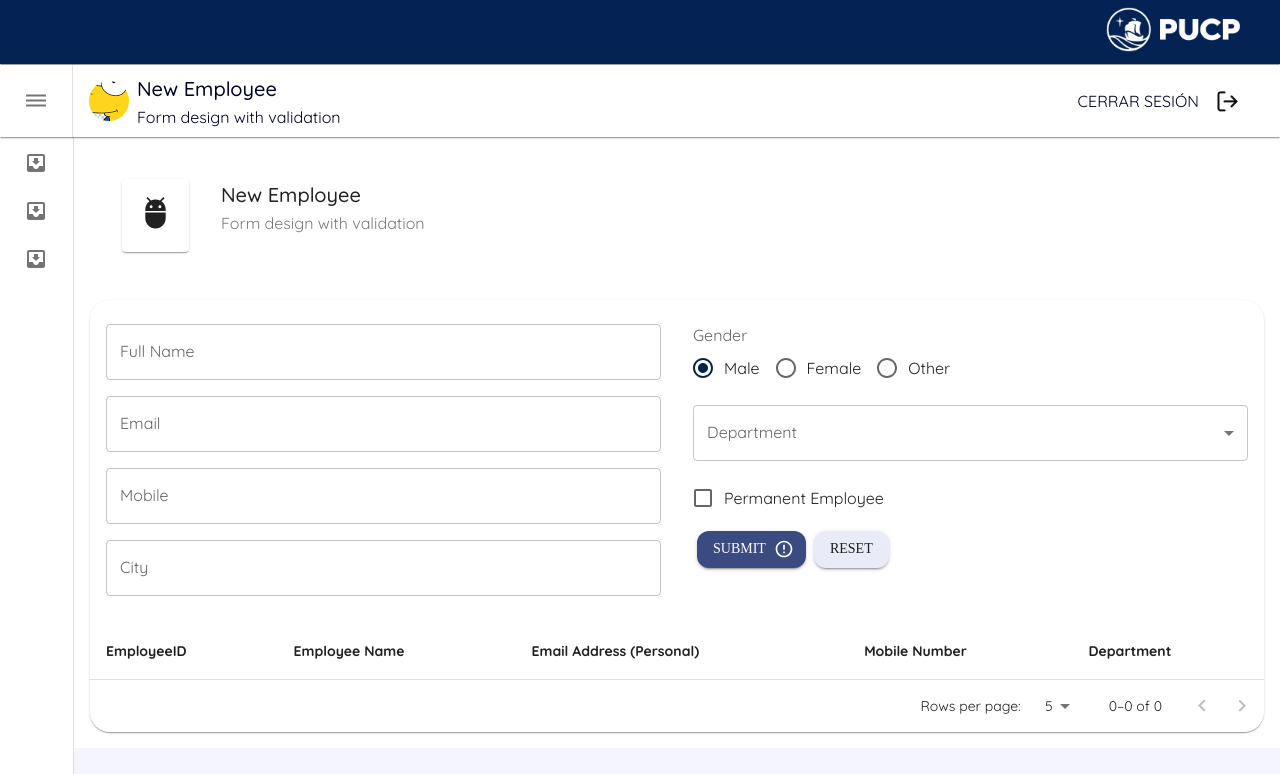
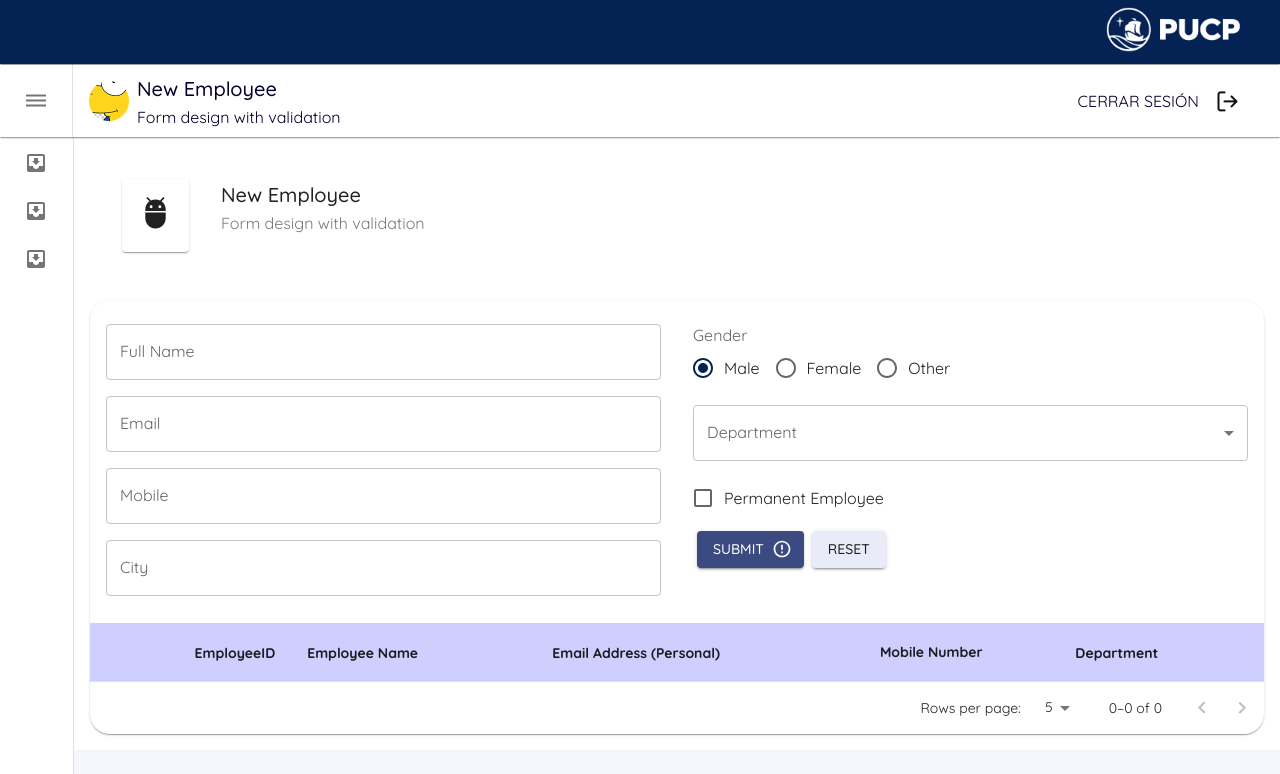
Before and after one commit to gabrhr/teachersoftJS, a React (Create React App) app: page /employee in a window 1280 px wide. Shown: the top 774 px of the page. Built offline with nearby package versions, Linux system fonts and the light colour scheme.

Commit message:
Add custom sortable table to Employee

```diff
--- a/src/App/theme.js
+++ b/src/App/theme.js
@@ -81,7 +81,7 @@ const theme = createTheme({
           root: {
             // textTransform: 'none',
             margin: '4px',
-            fontFamily: "NotoSans"
+            fontFamily: '"NotoSans", "Quicksand", "Arial", "sans-serif'
           }
         },
       },
--- a/src/components/useTable.js
+++ b/src/components/useTable.js
@@ -1,22 +1,29 @@
 import React, { useState } from 'react'
-import { Table, TableCell, TableHead, TablePagination, TableRow } from '@mui/material'
-import {makeStyles} from '@mui/styles'
+import { Table, TableCell, TableHead, TablePagination, TableRow, TableSortLabel } from '@mui/material'
+import { makeStyles } from '@mui/styles'
 
-const useStyles = makeStyles(tableStyle => ({
+const useStyles = makeStyles(theme => ({
   table: {
     marginTop: 3,
-        '& thead th': {
+    // '& .MuiTable-root': {
+    '& .MuiTableCell-head': {
       fontWeight: '600',
-            color: "primary.light"
+      color: "primary.dark",
+      backgroundColor: '#cfcfff',
+
     },
-        '& tbody td': {
-            fontWeight: '300',
-            background: '#E9ECF8',
-            border: '15px'
+    /* All of these work to different degrees */
+    // '& tbody td': {
+    // '& .MuiTableRow-root': {
+    // '& .MuiTableCell-root': {
+    '& .MuiTableCell-body': {
+      // fontWeight: '300',
+      // backgroundColor: "#00ff00"
+      // border: '15px'
     },
     '& tbody tr:hover': {
-            backgroundColor: '#fffbf2',
-            cursor: 'pointer'
+      backgroundColor: '#E9ECF8',
+      // cursor: 'pointer'
     }
   }
 }
@@ -27,6 +34,8 @@ export default function useTable(records, headers) {
   const pages = [5, 10, 25]
   const [page, setPage] = useState(0)
   const [rowsPerPage, setRowsPerPage] = useState(pages[page])
+  const [order, setOrder] = useState()
+  const [orderBy, setOrderBy] = useState()
 
   const TblContainer = props => (
     // FIX:  no funciona style
@@ -36,13 +45,35 @@ export default function useTable(records, headers) {
   )
 
   const TblHead = props => {
+
+    const handleSortRequest = cellID => {
+      const isAsc = orderBy === cellID && order === "asc"
+      setOrder(isAsc ? 'desc' : 'asc')
+      setOrderBy(cellID)
+    }
+
     return (
       <TableHead>
         <TableRow>
           {
-                        headers.map(header => (
-                            <TableCell key={header.id}>
-                                {header.label}
+            headers.map(headCell => (
+              <TableCell
+                key={headCell.id}
+                align={headCell.numeric ? 'right' : 'left'}
+                sortDirection={orderBy === headCell.id
+                  ? order : false}
+              >
+                {headCell.sortable ?
+                  <TableSortLabel
+                    active={orderBy === headCell.id}
+                    direction={orderBy === headCell.id
+                      ? order : 'asc'}
+                    onClick={() => {
+                      handleSortRequest(headCell.id)
+                    }}
+                  >
+                    {headCell.label}
+                  </TableSortLabel> : headCell.label}
               </TableCell>
             ))
           }
@@ -51,11 +82,11 @@ export default function useTable(records, headers) {
     )
   }
 
-    const handlePageChange = (event, newPage) => {
+  const handleChangePage = (event, newPage) => {
     setPage(newPage)
   }
 
-    const handleRowsPerPageChange = event => {
+  const handleChangeRowsPerPage = event => {
     setRowsPerPage(parseInt(event.target.value, 10))
     setPage(0)
   }
@@ -67,13 +98,42 @@ export default function useTable(records, headers) {
       rowsPerPageOptions={pages}
       rowsPerPage={rowsPerPage}
       count={records.length}
-            onPageChange={handlePageChange}
-            onRowsPerPageChange={handleRowsPerPageChange}
+      onPageChange={handleChangePage}
+      onRowsPerPageChange={handleChangeRowsPerPage}
     />
   )
 
+  // This method is created for cross-browser compatibility, if you don't
+  // need to support IE11, you can use Array.prototype.sort() directly
+  function stableSort(array, comparator) {
+    const stabilizedThis = array.map((el, index) => [el, index]);
+    stabilizedThis.sort((a, b) => {
+      const order = comparator(a[0], b[0]);
+      if (order !== 0) return order;
+      return a[1] - b[1];
+    });
+    return stabilizedThis.map((el) => el[0]);
+  }
+
+  function getComparator(order, orderBy) {
+    return order === 'desc'
+      ? (a, b) => descendingComparator(a, b, orderBy)
+      : (a, b) => -descendingComparator(a, b, orderBy);
+  }
+
+  function descendingComparator(a, b, orderBy) {
+    if (b[orderBy] < a[orderBy]) {
+      return -1;
+    }
+    if (b[orderBy] > a[orderBy]) {
+      return 1;
+    }
+    return 0;
+  }
+
   const recordsAfterPagingAndSorting = () => {
-        return records.slice(page*rowsPerPage, (page+1)*rowsPerPage)
+    return stableSort(records, getComparator(order, orderBy))
+      .slice(page * rowsPerPage, (page + 1) * rowsPerPage)
   }
 
   return {
--- a/src/pages/Employees/Employees.js
+++ b/src/pages/Employees/Employees.js
@@ -15,11 +15,36 @@ const useStyles = makeStyles(theme => ({
 }))
 
 const tableHeaders = [
-    {id: 'id', label: 'EmployeeID'},
-    {id: 'fullName', label: 'Employee Name'},
-    {id: 'email', label: 'Email Address (Personal)'},
-    {id: 'mobile', label: 'Mobile Number'},
-    {id: 'department', label: 'Department'}
+  {
+    id: 'id',
+    label: 'EmployeeID',
+    numeric: true,
+    sortable: true
+  },
+  {
+    id: 'fullName',
+    label: 'Employee Name',
+    numeric: false,
+    sortable: true
+  },
+  {
+    id: 'email',
+    label: 'Email Address (Personal)',
+    numeric: false,
+    sortable: true
+  },
+  {
+    id: 'mobile',
+    label: 'Mobile Number',
+    numeric: false,
+    sortable: false
+  },
+  {
+    id: 'department',
+    label: 'Department',
+    numeric: false,
+    sortable: true
+  }
 ]
 
 export default function Employees() {
@@ -40,9 +65,9 @@ export default function Employees() {
         // className={classes.pageContent}
         title="New Employee"
         subtitle="Form design with validation"
-                icon={<AdbIcon fontSize="large"/>}
+        icon={<AdbIcon fontSize="large" />}
       />
-            <Paper className={classes.pageContent} sx={{borderRadius: '20px'}}>
+      <Paper className={classes.pageContent} sx={{ borderRadius: '20px' }}>
         <EmployeeForm />
         <TblContainer>
           <TblHead />
@@ -50,7 +75,11 @@ export default function Employees() {
             {
               recordsAfterPagingAndSorting().map(item => (
                 <TableRow key={item.id}>
-                                        <TableCell>{item.id}</TableCell>
+                  <TableCell
+                    align="right"
+                  >
+                    {item.id}
+                  </TableCell>
                   <TableCell>{item.fullName}</TableCell>
                   <TableCell>{item.email}</TableCell>
                   <TableCell>{item.mobile}</TableCell>
```
Also changed, not shown: 1 other file (tests, documents, lock files or other folders). Lines whose indentation alone changed are shown as unchanged.
